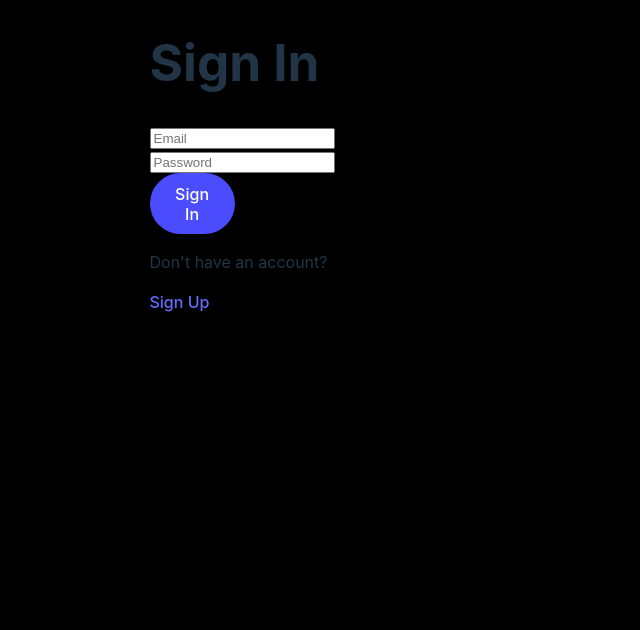
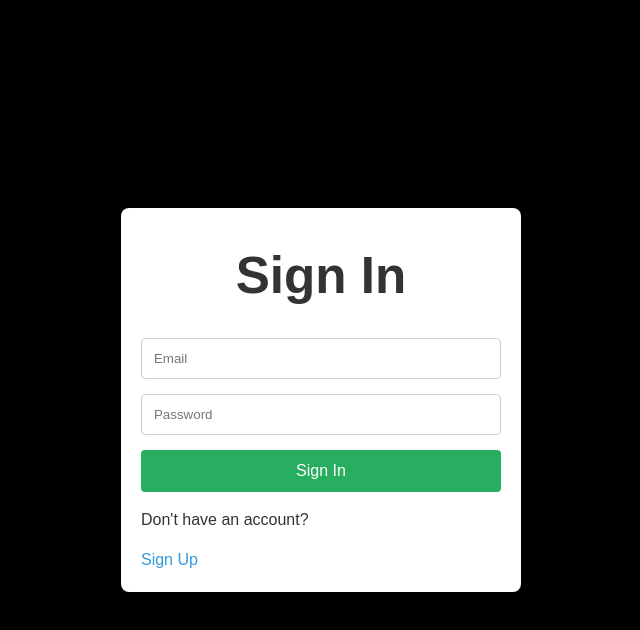
Before and after one commit to jkaus324/DS-Tracker, a React (Vite) app in the folder client/: page /signin in a window 1280 px wide. Shown: the top 630 px of the page, without its empty margins (398-1038 px from the left). Built offline with nearby package versions, Linux system fonts and the light colour scheme.

Commit message:
Sign in and sign us frontend added

```diff
--- /dev/null
+++ b/client/src/pages/SignIn.css
@@ -0,0 +1,65 @@
+body {
+    margin: 0;
+    padding: 0;
+    font-family: 'Arial', sans-serif;
+  }
+
+  .container {
+    display: flex;
+    justify-content: center;
+    align-items: center;
+    min-height: 100vh;
+    width: 165%;
+    /* background: linear-gradient(to bottom right, #3498db, #8e44ad); */
+  }
+
+  .form-wrapper {
+    width: 100%;
+    max-width: 400px;
+    padding: 20px;
+    box-sizing: border-box;
+    border-radius: 8px;
+    box-shadow: 0 0 20px rgba(0, 0, 0, 0.3);
+    background-color: #fff;
+    color: #333;
+  }
+
+  .form-input {
+    width: 100%;
+    padding: 12px;
+    box-sizing: border-box;
+    border: 1px solid #ccc;
+    border-radius: 4px;
+    margin-bottom: 15px;
+  }
+
+  .form-button {
+    background-color: #27ae60;
+    color: #fff;
+    border: none;
+    border-radius: 4px;
+    cursor: pointer;
+    width: 100%;
+    padding: 12px;
+    box-sizing: border-box;
+  }
+
+  .text-center {
+    text-align: center;
+    margin-top: 20px;
+  }
+
+  .text-primary {
+    color: #3498db;
+  }
+
+  @media (min-width:461px) and (max-width: 789px) {
+    .container{
+      width: 122%;
+    }
+}
+  @media (min-width: 1px) and (max-width: 461px) {
+    .container{
+      width: 103%;
+    }
+}
--- a/client/src/pages/SignIn.jsx
+++ b/client/src/pages/SignIn.jsx
@@ -1,76 +1,77 @@
-import { useState } from 'react'
-import { Link, useNavigate } from 'react-router-dom'
+import React, { useState } from 'react';
+import { Link, useNavigate } from 'react-router-dom';
+import './SignIn.css';
 
 export default function SignIn() {
-  const [formData,setFormData] = useState({});
+  const [formData, setFormData] = useState({});
   const navigate = useNavigate();
 
   const handleChange = (e) => {
     setFormData({
       ...formData,
-      [e.target.id]:e.target.value,
+      [e.target.id]: e.target.value,
     });
-  }
+  };
 
-  const handleSubmit = async (e) =>{
+  const handleSubmit = async (e) => {
     e.preventDefault();
     console.log(formData);
     try {
-      const res = await fetch('/api/auth/signin',{
-        method:'POST',
+      const res = await fetch('/api/auth/signin', {
+        method: 'POST',
         headers: {
           'Content-Type': 'application/json',
         },
-        body:JSON.stringify(formData),
+        body: JSON.stringify(formData),
       });
 
       const data = await res.json();
       console.log(data);
-      if(data.success===false) {
-        console.log("sign-in failure!!");
+      if (data.success === false) {
+        console.log("Sign-in failure!!");
         return;
       }
-      console.log("sign-in success!!");
+      console.log("Sign-in success!!");
       navigate('/');
     } catch (err) {
       console.log(err);
     }
   };
+
   return (
-    <div className='container p-3 max-w-lg mx-auto'>
-      <h1 className='text-3xl text-center font-weight-bold my-7'>Sign In</h1>
-      <form onSubmit={handleSubmit} className='mb-4'>
-        <div className='mb-3'>
+    <div className="container">
+      <div className="form-wrapper">
+        <h1 className="text-3xl text-center font-weight-bold my-7">Sign In</h1>
+        <form onSubmit={handleSubmit} className="mb-4">
+          <div className="mb-3">
             <input
-            type='text'
-            placeholder='Email'
-            className='form-control'
-            id='email'
+              type="text"
+              placeholder="Email"
+              className="form-input"
+              id="email"
               onChange={handleChange}
             />
           </div>
-        <div className='mb-3'>
+          <div className="mb-3">
             <input
-            type='password'
-            placeholder='Password'
-            className='form-control'
-            id='password'
+              type="password"
+              placeholder="Password"
+              className="form-input"
+              id="password"
               onChange={handleChange}
             />
           </div>
-        <button
-          type='submit'
-          className='btn btn-primary btn-block'
-        >
+          <button type="submit" className="form-button">
             Sign In
           </button>
         </form>
-      <div className='d-flex gap-2 mt-5'>
+        <div className="d-flex gap-2 mt-5">
           <p>Don't have an account?</p>
-        <Link to='/sign-up' className='text-primary'>
+          <Link to="/signup" className="text-primary">
             Sign Up
           </Link>
         </div>
       </div>
+    </div>
   );
 }
--- /dev/null
+++ b/client/src/pages/SignUp.css
@@ -0,0 +1,64 @@
+body {
+    margin: 0;
+    padding: 0;
+    /* background: linear-gradient(to bottom right, #3498db, #8e44ad); */
+    font-family: 'Arial', sans-serif;
+  }
+
+  .container {
+    display: flex;
+    justify-content: center;
+    align-items: center;
+    min-height: 100vh;
+    /* background: linear-gradient(to bottom right, #3498db, #8e44ad); */
+  }
+
+  .form-wrapper {
+    width: 100%;
+    max-width: 400px;
+    padding: 20px;
+    box-sizing: border-box;
+    border-radius: 8px;
+    box-shadow: 0 0 20px rgba(0, 0, 0, 0.3);
+    background-color: #fff;
+    color: #333;
+  }
+
+  .form-input {
+    width: 100%;
+    padding: 12px;
+    box-sizing: border-box;
+    border: 1px solid #ccc;
+    border-radius: 4px;
+    margin-bottom: 15px;
+  }
+
+  .form-button {
+    background-color: #27ae60;
+    color: #fff;
+    border: none;
+    border-radius: 4px;
+    cursor: pointer;
+    width: 100%;
+    padding: 12px;
+    box-sizing: border-box;
+  }
+
+  .text-center {
+    text-align: center;
+    margin-top: 20px;
+  }
+
+  .text-primary {
+    color: #3498db;
+  }
+  @media (min-width:461px) and (max-width: 789px) {
+    .container{
+      width: 122%;
+    }
+}
+  @media (min-width: 1px) and (max-width: 461px) {
+    .container{
+      width: 103%;
+    }
+}
--- a/client/src/pages/SignUp.jsx
+++ b/client/src/pages/SignUp.jsx
@@ -1,5 +1,7 @@
-import { useState } from 'react'
+import { useState } from 'react';
 import { Link, useNavigate } from 'react-router-dom';
+import './SignUp.css'; // Import the CSS file
+
 
 export default function SignUp() {
   const [formData, setFormData] = useState({});
@@ -9,8 +11,9 @@ export default function SignUp() {
     setFormData({
       ...formData,
       [e.target.id]: e.target.value,
-    })
-  }
+    });
+  };
+
   const handleSubmit = async (e) => {
     e.preventDefault();
     try {
@@ -24,58 +27,62 @@ export default function SignUp() {
       const data = await res.json();
       console.log(data);
       if (data.success === false) {
-        console.log("Login failed!!");
+        console.log("Signup failed!!");
         return;
       }
-      console.log("Login success!!!");
-      navigate('/signin')
+      console.log("Signup success!!!");
+      navigate('/signin');
     } catch (err) {
       console.log(err);
     }
-  }
+  };
+
   return (
-    <div className='container p-3'>
-      <h1 className='text-center font-weight-bold my-4'>Signup</h1>
-      <form onSubmit={handleSubmit} className='mb-4'>
-        <div className='mb-3'>
+    <div className="container">
+      <div className="form-wrapper">
+        <h1 className="text-center mb-4">Sign Up</h1>
+        <form onSubmit={handleSubmit}>
+          <div className="mb-3">
             <input
-            type='text'
-            placeholder='username'
-            className='form-control'
-            id='username'
+              type="text"
+              placeholder="Username"
+              className="form-input"
+              id="username"
               onChange={handleChange}
             />
           </div>
-        <div className='mb-3'>
+
+          <div className="mb-3">
             <input
-            type='text'
-            placeholder='email'
-            className='form-control'
-            id='email'
+              type="text"
+              placeholder="Email"
+              className="form-input"
+              id="email"
               onChange={handleChange}
             />
           </div>
-        <div className='mb-3'>
+          <div className="mb-3">
             <input
-            type='password'
-            placeholder='password'
-            className='form-control'
-            id='password'
+              type="password"
+              placeholder="Password"
+              className="form-input"
+              id="password"
               onChange={handleChange}
             />
           </div>
-        <button
-          type='submit'
-          className='btn btn-primary btn-block'>
+
+          <button type="submit" className="form-button">
             Sign Up
           </button>
         </form>
-      <div className='d-flex justify-content-center'>
-        <p className='mr-2'>Have an account?</p>
-        <Link to='/sign-in' className='text-primary'>
+
+        <div className="text-center">
+          <p>Already have an account?</p>
+          <Link to="/signin" className="text-primary">
             Sign In
           </Link>
         </div>
       </div>
+    </div>
   );
 }
```
Lines whose indentation alone changed are shown as unchanged.
